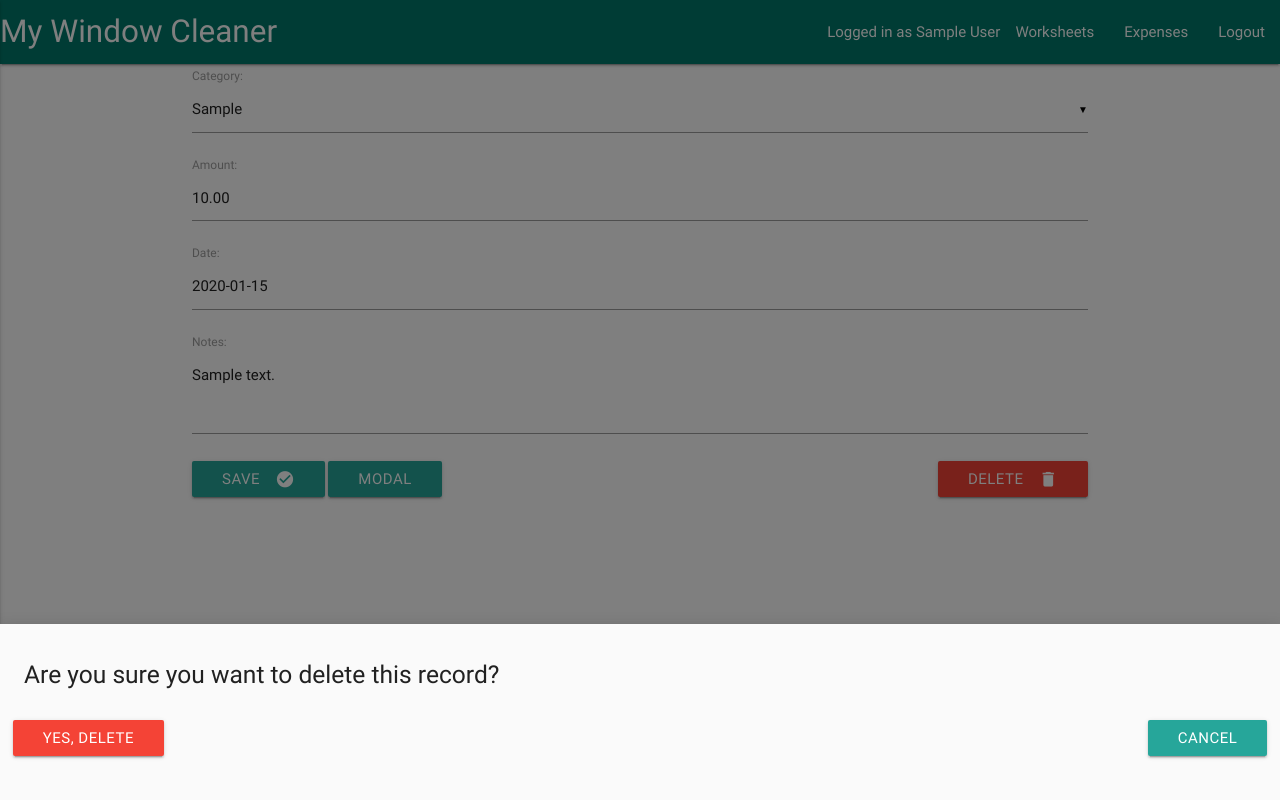
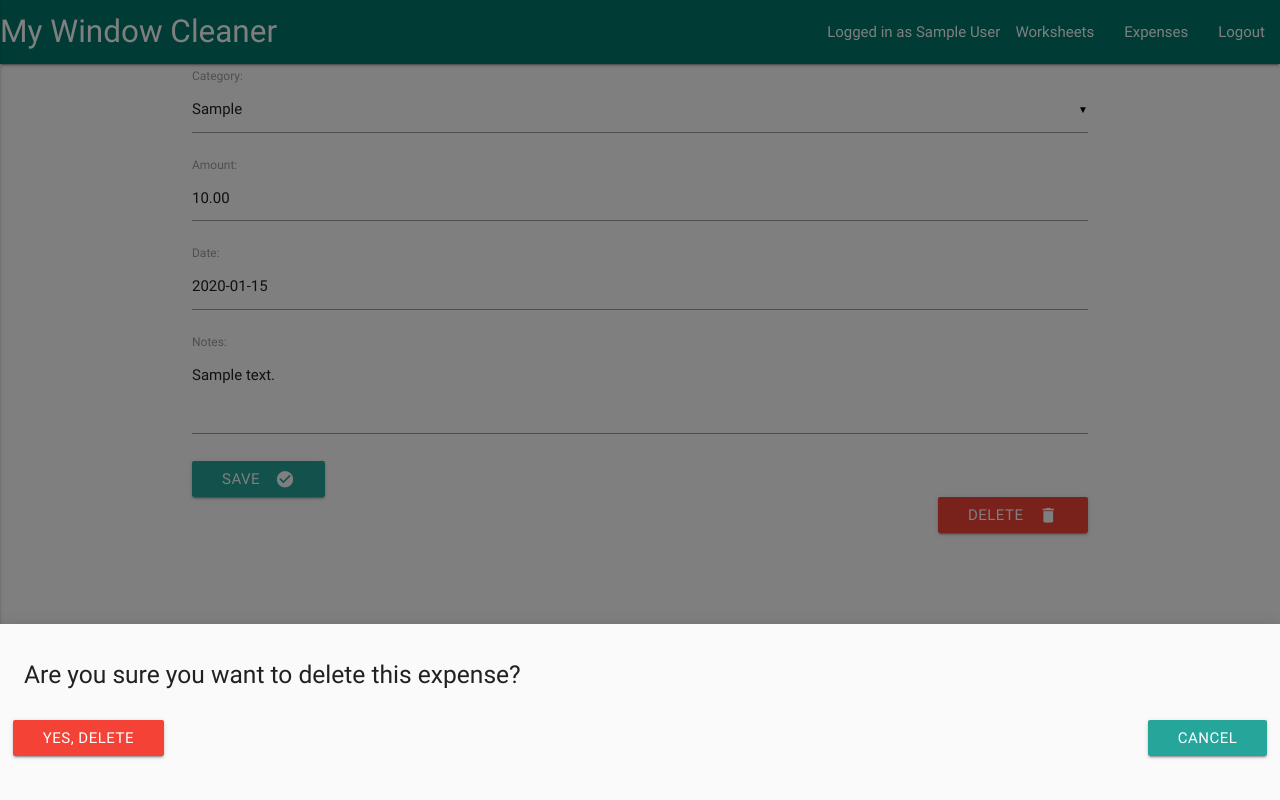
Before and after one commit to Code-Institute-Submissions/MWC_APP, a Django app: page /expenses/1/ in a window 1280 px wide, after a click that opens the changed part. Run offline with Django 3.2, Linux system fonts and the light colour scheme; a user stored in the database is signed in; tables that the repository leaves empty hold one stand-in row (values such as "Sample post"); parts of the project's set-up code (start-up, migrations or seed data) failed here and were passed over; some libraries are stand-ins or nearby versions.

Commit message:
expenses delete modal working

```diff
--- a/expenses/templates/expenses_add.html
+++ b/expenses/templates/expenses_add.html
@@ -1,6 +1,5 @@
-{% extends "base.html" %}
-{% load widget_tweaks %} {% comment %} for adding datepicker class to form.date for materialize {% endcomment %}
-{% block content %}
+{% extends "base.html" %} {% load widget_tweaks %} {% comment %} for adding datepicker class to form.date for materialize
+{% endcomment %} {% block content %}
 <div class="container">
     <form method="POST" class="post-form">{% csrf_token %}
         <div class="fieldWrapper">
@@ -22,21 +21,19 @@
         <button class="btn waves-effect waves-light" type="submit" name="action">Save
         <i class="material-icons right">check_circle</i>
         </button>
+    </form>
+
     {% if form.instance.id %}
-        <a href="{% url 'expenses_delete' expenses.id %}" class="btn waves-effect waves-light red right">
-            <i class="material-icons right">delete</i>Delete
-        </a>
-        {% endif %}
     <!-- Modal Trigger -->
-<a class="waves-effect waves-light btn modal-trigger" href="#modal1">Modal</a>
+    <a class="waves-effect waves-light btn modal-trigger red right" href="#modal1"><i class="material-icons right">delete</i>Delete</a>
 
     <!-- Modal Structure -->
     <div id="modal1" class="modal bottom-sheet">
         <div class="modal-content">
-            <h5>Are you sure you want to delete this record?</h5><br>
-            <div class = "row">
-                <form method="post">
-                <button class="btn waves-effect waves-light left red"  type="submit" name="action">
+            <h5>Are you sure you want to delete this expense?</h5><br>
+            <div class="row">
+                <form method="POST" class="post-form" action="{% url 'expenses_delete' expenses.id %}">{% csrf_token %}
+                    <button class="btn waves-effect waves-light left red" type="submit" name="action">
                     Yes, delete</button>
                 </form>
                 <a href="#!" class="btn waves-effect waves-light right modal-action modal-close">
@@ -44,15 +41,12 @@
             </div>
         </div>
     </div>
-
-
-
+    {% endif %}
 
 
 </div>
-</form>
-{% endblock %}
-{% block extra_js %}
+
+{% endblock %} {% block extra_js %}
 <script>
     $('.datepicker').pickadate({
         selectMonths: true, // Creates a dropdown to control month
@@ -67,7 +61,7 @@
     // would be nice to append to the function defined in base.html instead
     // of having several.
 
-    $(document).ready(function(){
+    $(document).ready(function () {
         // the "href" attribute of the modal trigger must specify the modal ID that wants to be triggered
         $('.modal').modal();
     });
--- a/expenses/views.py
+++ b/expenses/views.py
@@ -36,5 +36,3 @@ class ExpenseUpdate(LoginRequiredMixin, UpdateView):
 class ExpenseDelete(LoginRequiredMixin, DeleteView):
     model = Expenses
     success_url = "/expenses/"
-    template_name = "expenses_delete.html"
-    #some changes here
```
Also changed, not shown: expenses/templates/expenses_delete.html (deleted, +0 -13 lines). Lines whose indentation alone changed are shown as unchanged.
